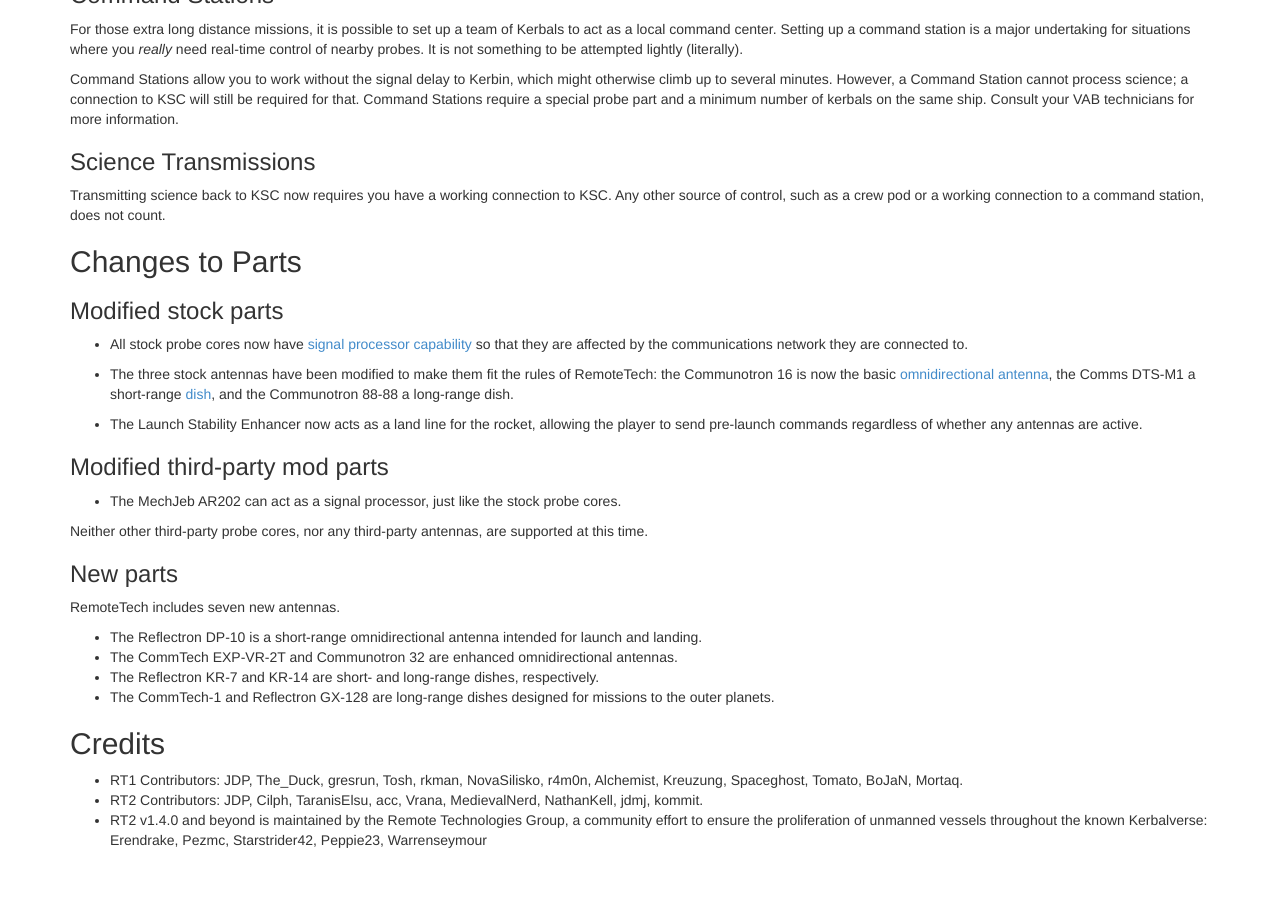
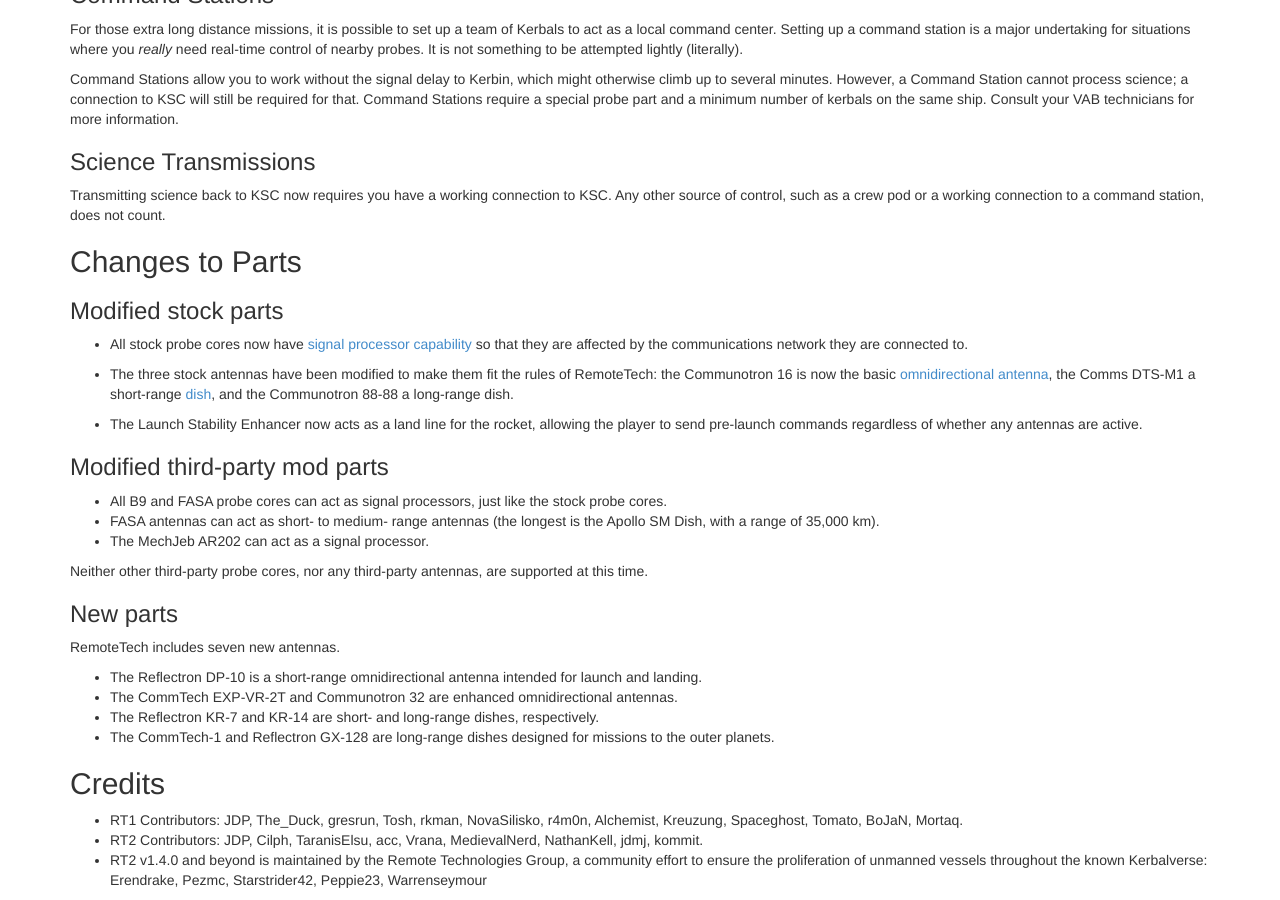
Before and after one commit to RemoteTechnologiesGroup/RemoteTech, a Jekyll site: the page built from index.md, in a window 1280 px wide and 900 px high, scrolled down 1678 px. Built offline with Jekyll 4.4.1, drawn with Linux system fonts in a browser that asks for light colours; nearby versions of some CDN libraries; before the commit the page ends 2538 px from its top, so only the background shows below that.

Commit message:
Made corrections for recently merged patches.

```diff
--- a/index.md
+++ b/index.md
@@ -62,7 +62,9 @@
 
 ###Modified third-party mod parts
 
-* The MechJeb AR202 can act as a signal processor, just like the stock probe cores.
+* All B9 and FASA probe cores can act as signal processors, just like the stock probe cores.
+* FASA antennas can act as short- to medium- range antennas (the longest is the Apollo SM Dish, with a range of 35,000 km).
+* The MechJeb AR202 can act as a signal processor.
 
 Neither other third-party probe cores, nor any third-party antennas, are supported at this time.
 
```
Also changed, not shown: guide/parts.md (+2 -2 lines).
